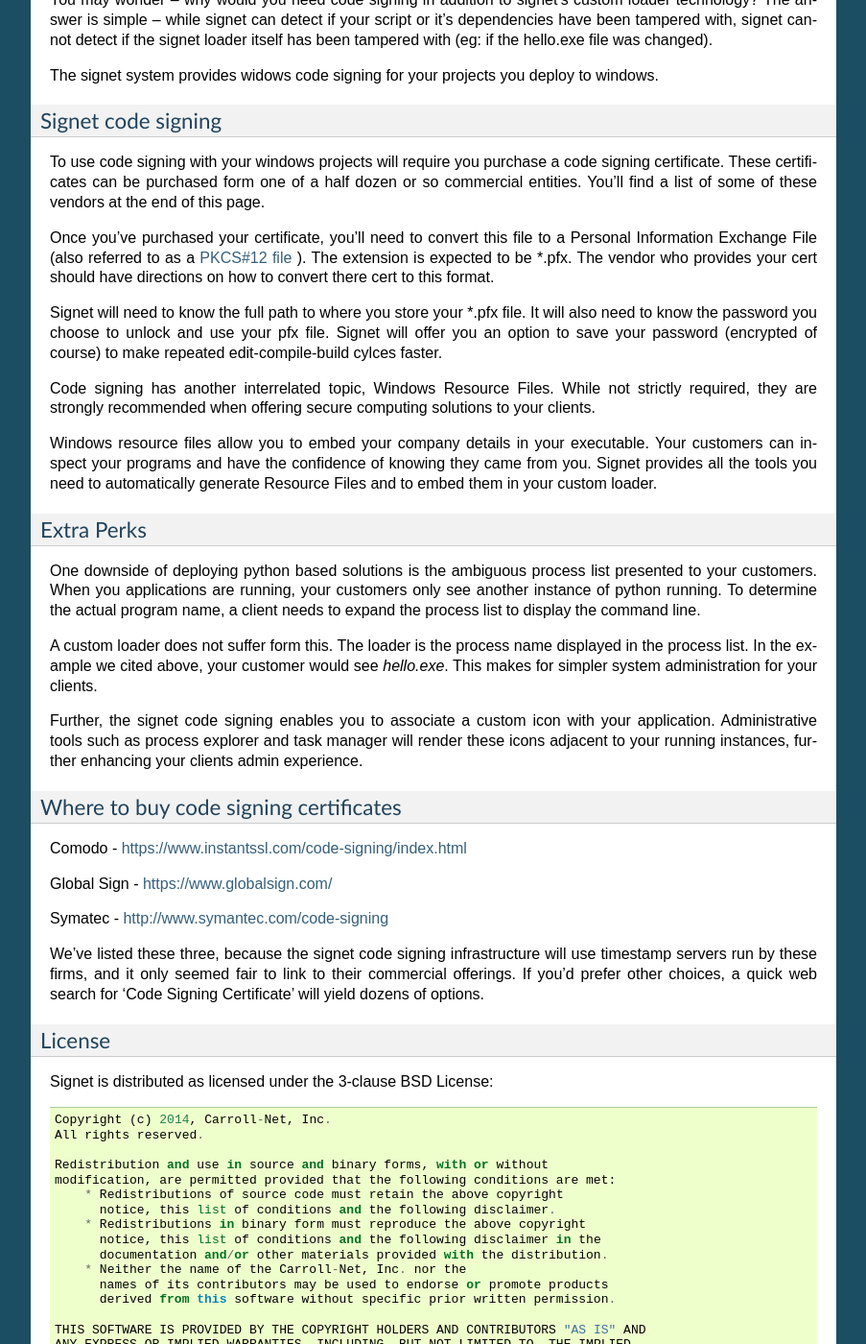
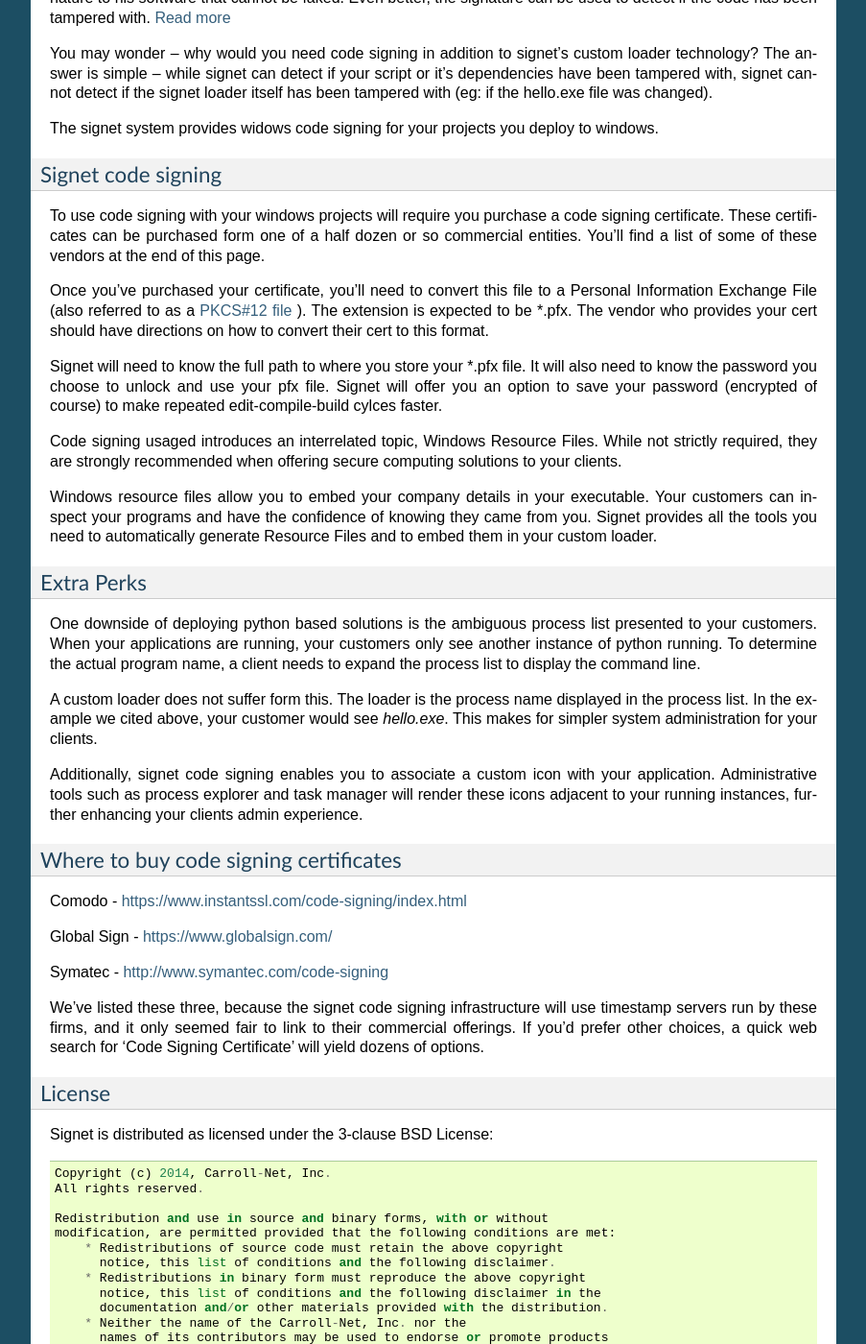
Before and after one commit to jamercee/signet, a Sphinx documentation site: the page built from docs/index.rst, in a window 1280 px wide and 1400 px high, scrolled down 3068 px. Shown: the whole window at 96% size, without its empty margins (198-1101 px from the left). Built offline with Sphinx 7.4.7, drawn with Linux system fonts in a browser that asks for light colours; some of the changed text lies outside the part shown.

```diff
--- a/docs/index.rst
+++ b/docs/index.rst
@@ -52,8 +54,7 @@ Build your loader::
 
 On Windows you'll have ``hello.exe`` and on Linux you'll have ``hello``.
 
-The signet system also provides facilities for code signing. You'll need to
-modify ``setup.py``::
+The signet system also provides facilities for code signing::
 
     from distutils.core import setup, Extension
     from signet.command.build_signet import build_signet, sign_code
@@ -85,10 +86,11 @@ Features
 * On Windows
 
   * Provides code signing executables
-  * Loader performs PE executable verification
-  * Resource file support (for icons, company name & version reporting)
+  * PE executable verification
+  * Automatic resource file generation
+  * Customizable program icon
 
-* Customizable python loader (c++)
+* Customizable python loader (full c++ included)
 * Unique process name
 
   * show ``hello`` rather than ``python hello.py``
@@ -210,16 +213,16 @@ a list of some of these vendors at the end of this page.
 Once you've purchased your certificate, you'll need to convert this file to a
 Personal Information Exchange File (also referred to as a `PKCS#12 file <https://en.wikipedia.org/wiki/PKCS12>`_ ).
 The extension is expected to be \*.pfx.  The vendor who provides your cert
-should have directions on how to convert there cert to this format.
+should have directions on how to convert their cert to this format.
 
 Signet will need to know the full path to where you store your \*.pfx file. It
 will also need to know the password you choose to unlock and use your pfx file.
 Signet will offer you an option to save your password (encrypted of course) to make
 repeated edit-compile-build cylces faster.
 
-Code signing has another interrelated topic, Windows Resource Files. While not
-strictly required, they are strongly recommended when offering secure computing
-solutions to your clients.
+Code signing usaged introduces an interrelated topic, Windows Resource Files.
+While not strictly required, they are strongly recommended when offering secure
+computing solutions to your clients.
 
 Windows resource files allow you to embed your company details in your executable.
 Your customers can inspect your programs and have the confidence of knowing
@@ -230,7 +233,7 @@ Extra Perks
 -----------
 
 One downside of deploying python based solutions is the ambiguous process list
-presented to your customers. When you applications are running, your customers
+presented to your customers. When your applications are running, your customers
 only see another instance of python running. To determine the actual program
 name, a client needs to expand the process list to display the command line.
 
@@ -239,8 +242,8 @@ name displayed in the process list. In the example we cited above, your
 customer would see *hello.exe*. This makes for simpler system administration
 for your clients.
 
-Further, the signet code signing enables you to associate a custom icon with
-your application. Administrative tools such as process explorer and task
+Additionally, signet code signing enables you to associate a custom icon
+with your application. Administrative tools such as process explorer and task
 manager will render these icons adjacent to your running instances, further
 enhancing your clients admin experience.
 
```
Also changed, not shown: other parts of docs/index.rst (+7 -4 lines).
